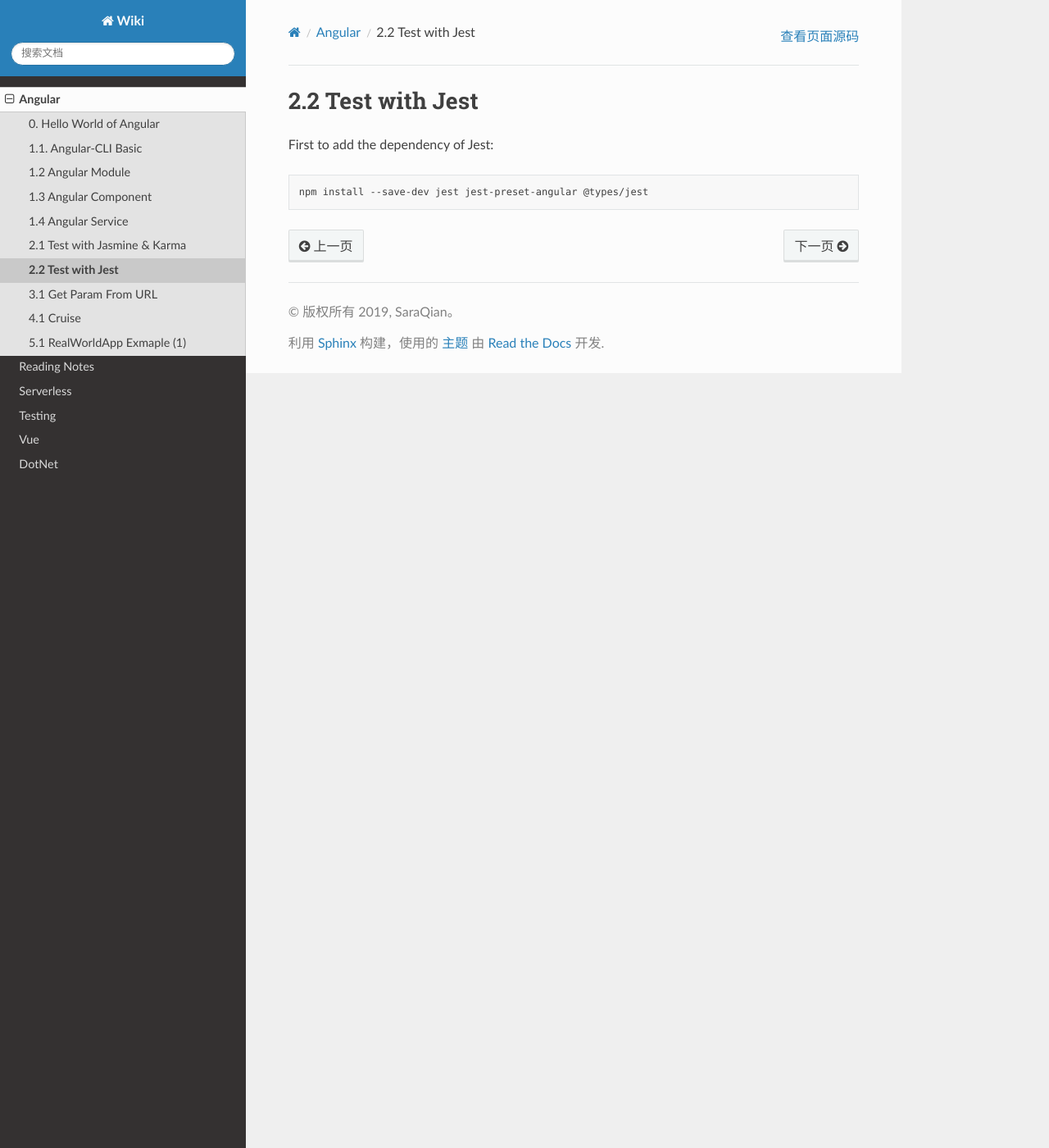
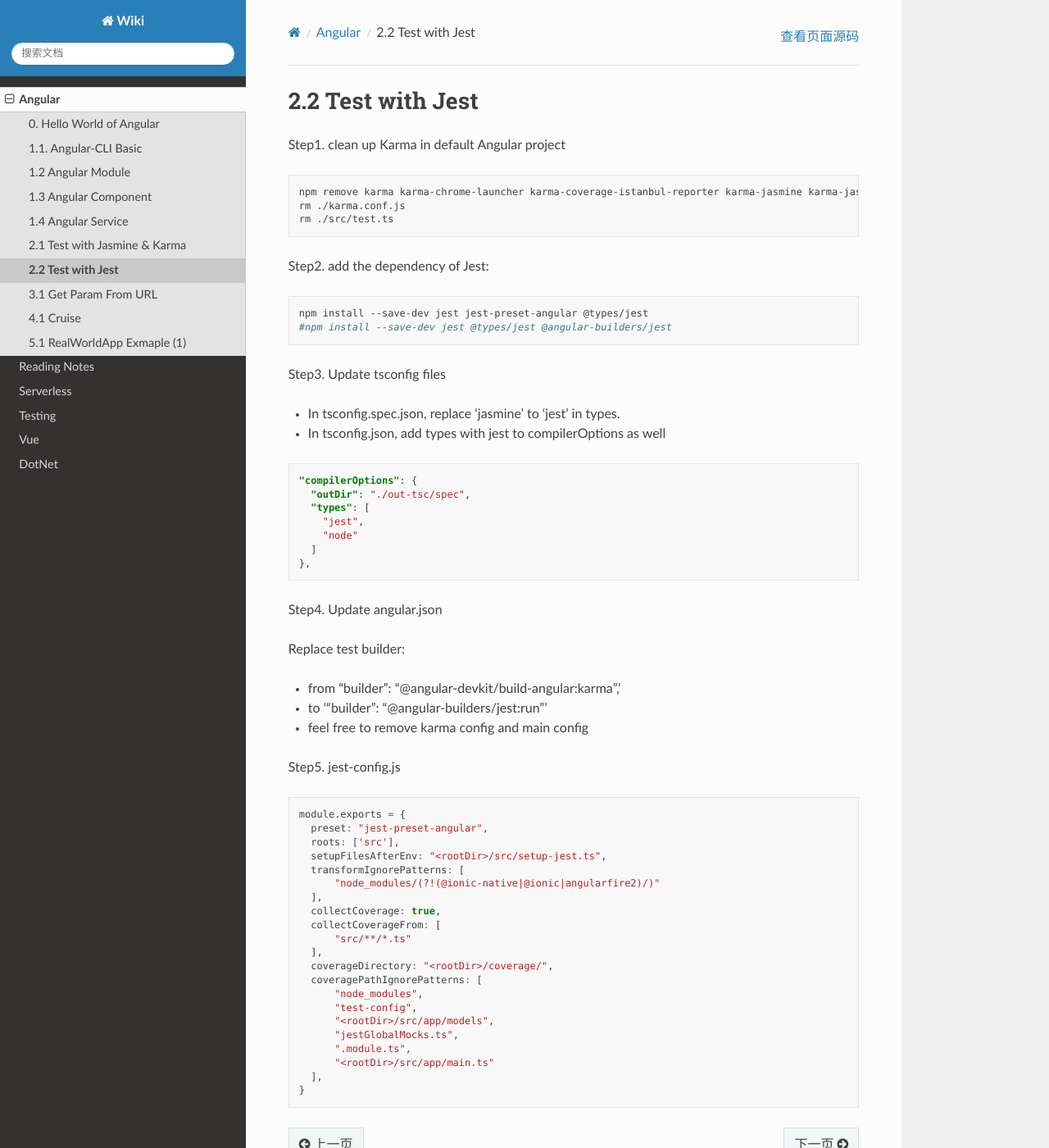
Before and after one commit to abigail830/Sphinx_wiki, a Sphinx documentation site: the page built from source/Angular/2_2_AngularTest.rst, in a window 1280 px wide and 1400 px high. Shown: the whole window at 82% size. Built offline with Sphinx 7.4.7 and the Read the Docs theme 2.0.0, drawn with Linux system fonts in a browser that asks for light colours.

Commit message:
Update 2_2_AngularTest.rst

```diff
--- a/source/Angular/2_2_AngularTest.rst
+++ b/source/Angular/2_2_AngularTest.rst
@@ -1,8 +1,68 @@
 2.2 Test with Jest
 ====================
 
-First to add the dependency of Jest:
+Step1. clean up Karma in default Angular project
+
+.. code-block:: bash
+
+  npm remove karma karma-chrome-launcher karma-coverage-istanbul-reporter karma-jasmine karma-jasmine-html-reporter
+  rm ./karma.conf.js
+  rm ./src/test.ts
+
+
+Step2. add the dependency of Jest:
 
 .. code-block:: bash
 
   npm install --save-dev jest jest-preset-angular @types/jest
+  #npm install --save-dev jest @types/jest @angular-builders/jest
+
+Step3. Update tsconfig files
+
+* In tsconfig.spec.json, replace 'jasmine' to 'jest' in types.
+* In tsconfig.json, add types with jest to compilerOptions as well
+
+.. code-block:: json
+
+    "compilerOptions": {
+      "outDir": "./out-tsc/spec",
+      "types": [
+        "jest",
+        "node"
+      ]
+    },
+
+
+Step4. Update angular.json
+
+Replace test builder:
+
+* from "builder": "@angular-devkit/build-angular:karma",'
+* to '"builder": "@angular-builders/jest:run"'
+* feel free to remove karma config and main config
+
+Step5. jest-config.js
+
+.. code-block:: javascript
+
+  module.exports = {
+    preset: "jest-preset-angular",
+    roots: ['src'],
+    setupFilesAfterEnv: "<rootDir>/src/setup-jest.ts",
+    transformIgnorePatterns: [
+        "node_modules/(?!(@ionic-native|@ionic|angularfire2)/)"
+    ],
+    collectCoverage: true,
+    collectCoverageFrom: [
+        "src/**/*.ts"
+    ],
+    coverageDirectory: "<rootDir>/coverage/",
+    coveragePathIgnorePatterns: [
+        "node_modules",
+        "test-config",
+        "<rootDir>/src/app/models",
+        "jestGlobalMocks.ts",
+        ".module.ts",
+        "<rootDir>/src/app/main.ts"
+    ],
+  }
```
